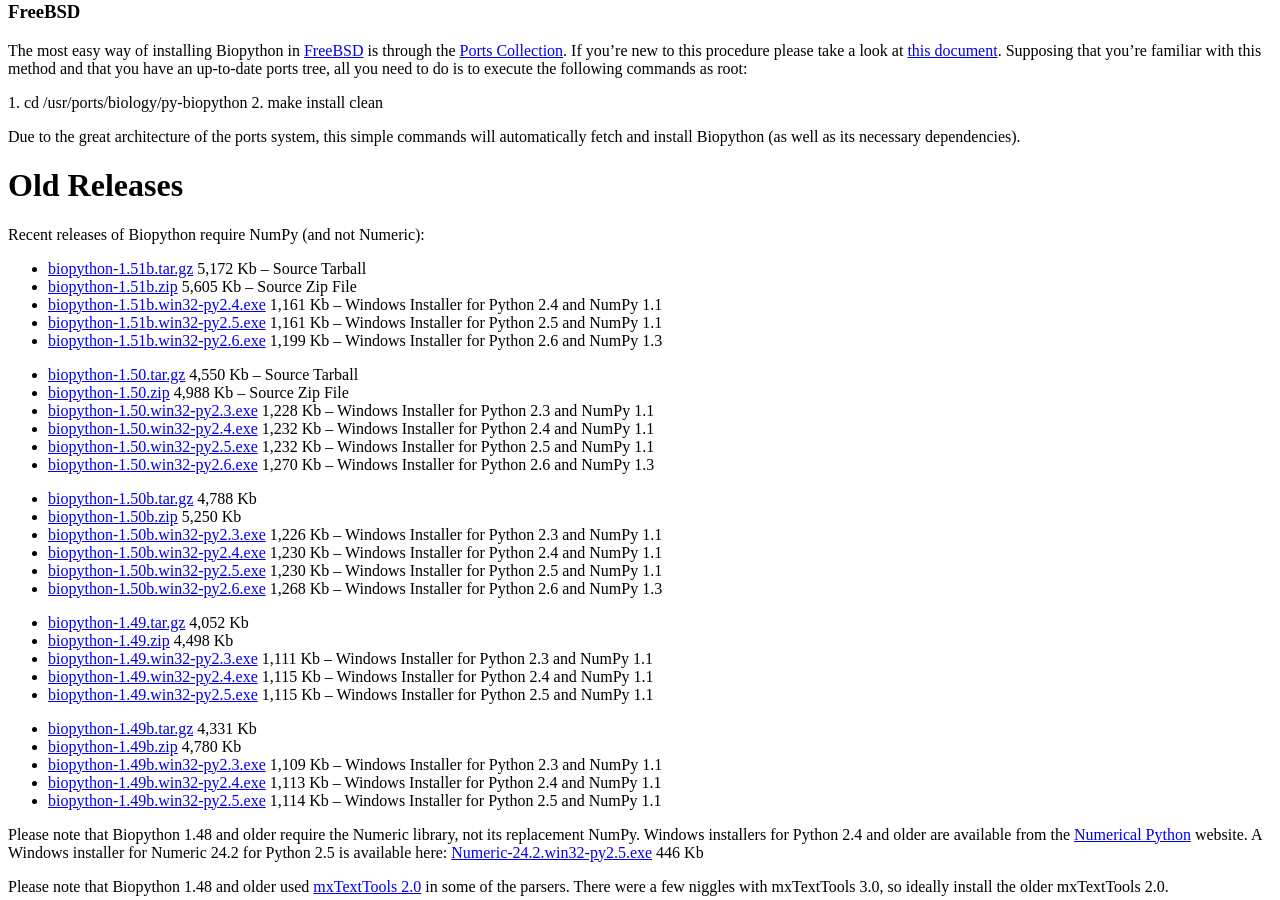
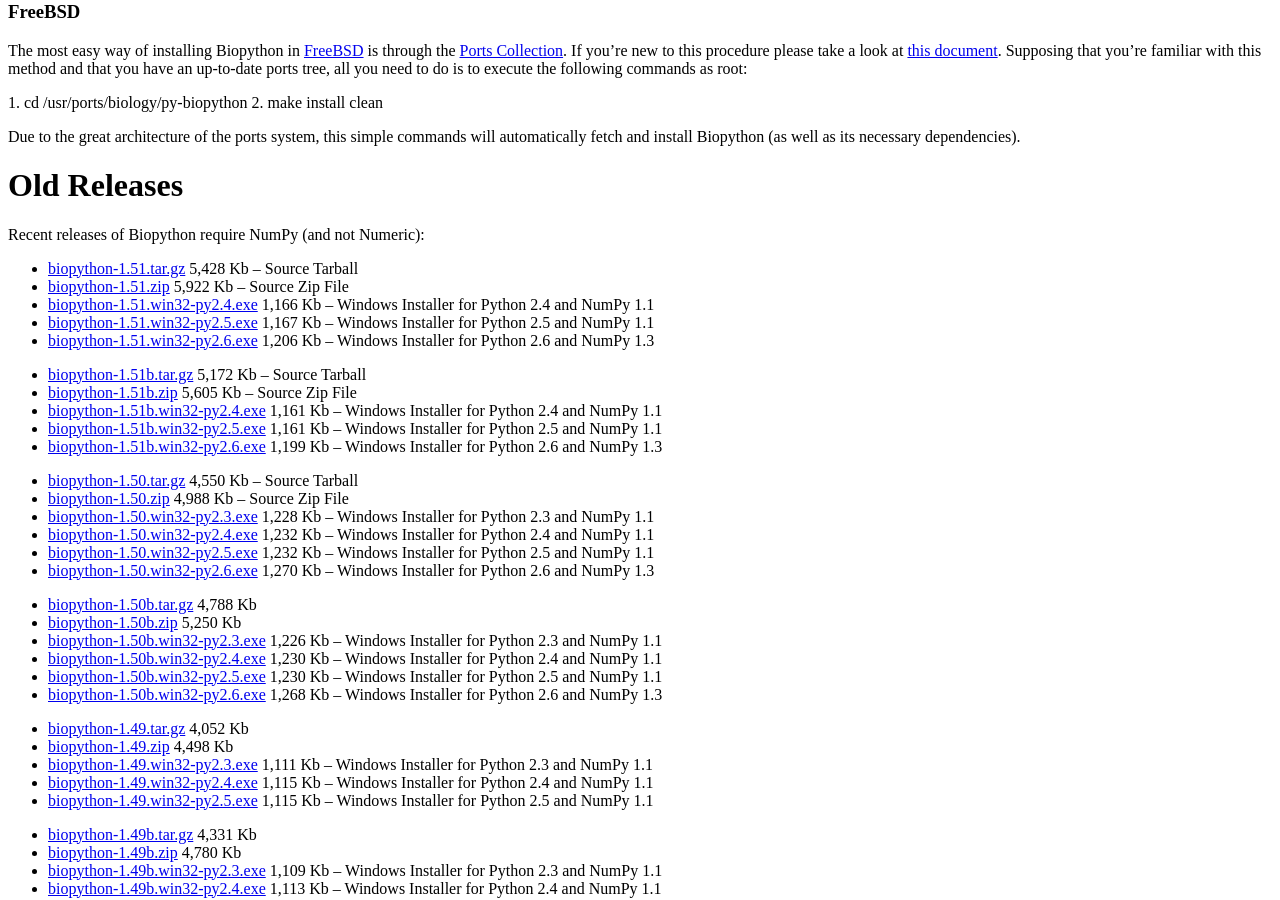
Before and after one commit to biopython/biopython.github.io, a Jekyll site: the page built from wiki/Download.md, in a window 1280 px wide and 900 px high, scrolled down 2269 px. Built offline with Jekyll 4.4.1, drawn with Linux system fonts in a browser that asks for light colours.

Commit message:
Copy 1.51 download  to the old releases section

```diff
--- a/wiki/Download.md
+++ b/wiki/Download.md
@@ -205,6 +205,19 @@ Old Releases
 ============
 
 Recent releases of Biopython require NumPy (and not Numeric):
+
+-   [biopython-1.51.tar.gz](http://biopython.org/DIST/biopython-1.51.tar.gz)
+    5,428 Kb -- Source Tarball
+-   [biopython-1.51.zip](http://biopython.org/DIST/biopython-1.51.zip)
+    5,922 Kb -- Source Zip File
+-   [biopython-1.51.win32-py2.4.exe](http://biopython.org/DIST/biopython-1.51.win32-py2.4.exe)
+    1,166 Kb -- Windows Installer for Python 2.4 and NumPy 1.1
+-   [biopython-1.51.win32-py2.5.exe](http://biopython.org/DIST/biopython-1.51.win32-py2.5.exe)
+    1,167 Kb -- Windows Installer for Python 2.5 and NumPy 1.1
+-   [biopython-1.51.win32-py2.6.exe](http://biopython.org/DIST/biopython-1.51.win32-py2.6.exe)
+    1,206 Kb -- Windows Installer for Python 2.6 and NumPy 1.3
+
+<!-- -->
 
 -   [biopython-1.51b.tar.gz](http://biopython.org/DIST/biopython-1.51b.tar.gz)
     5,172 Kb -- Source Tarball
```
Also changed, not shown: 1 other file.
